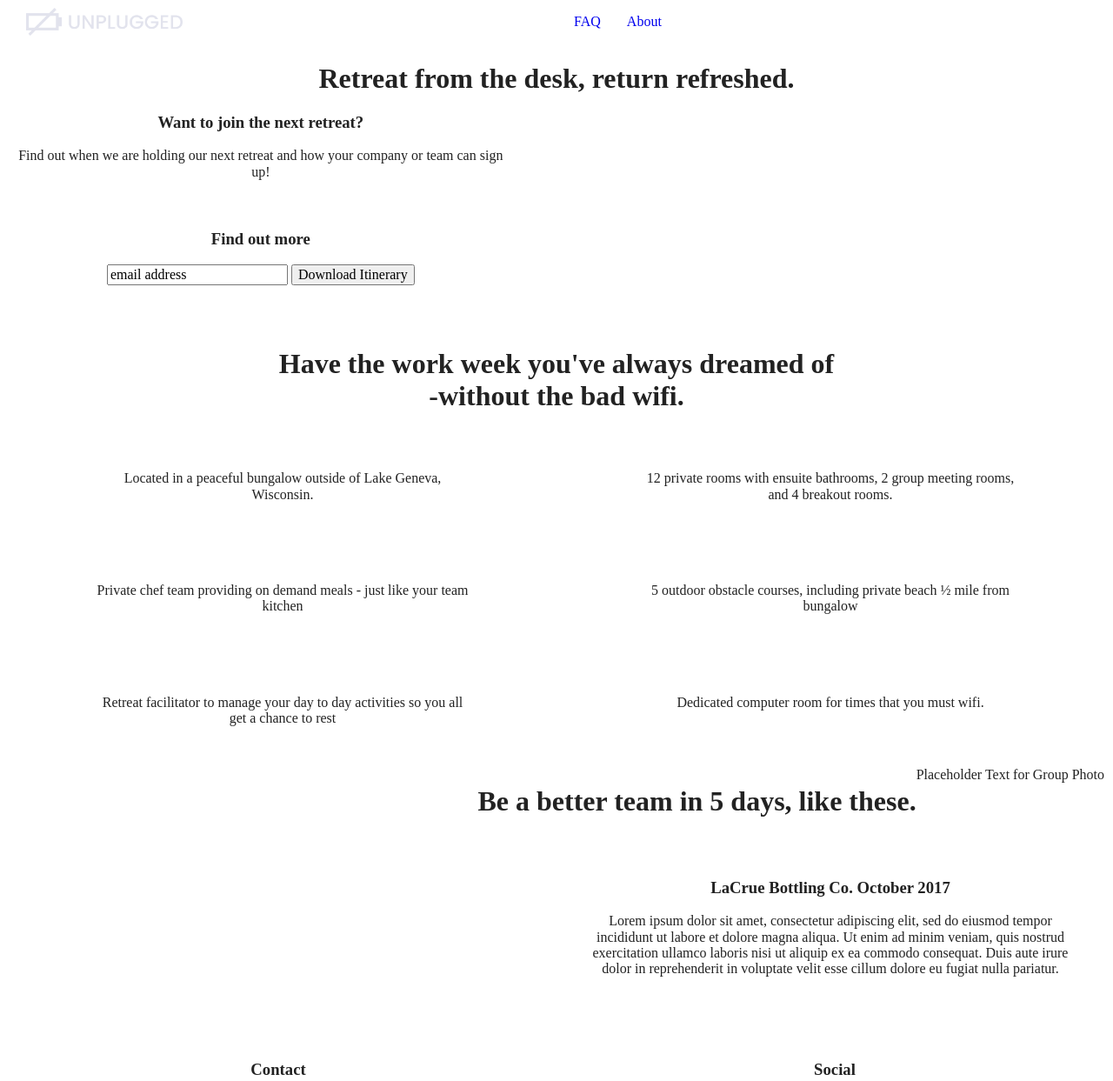
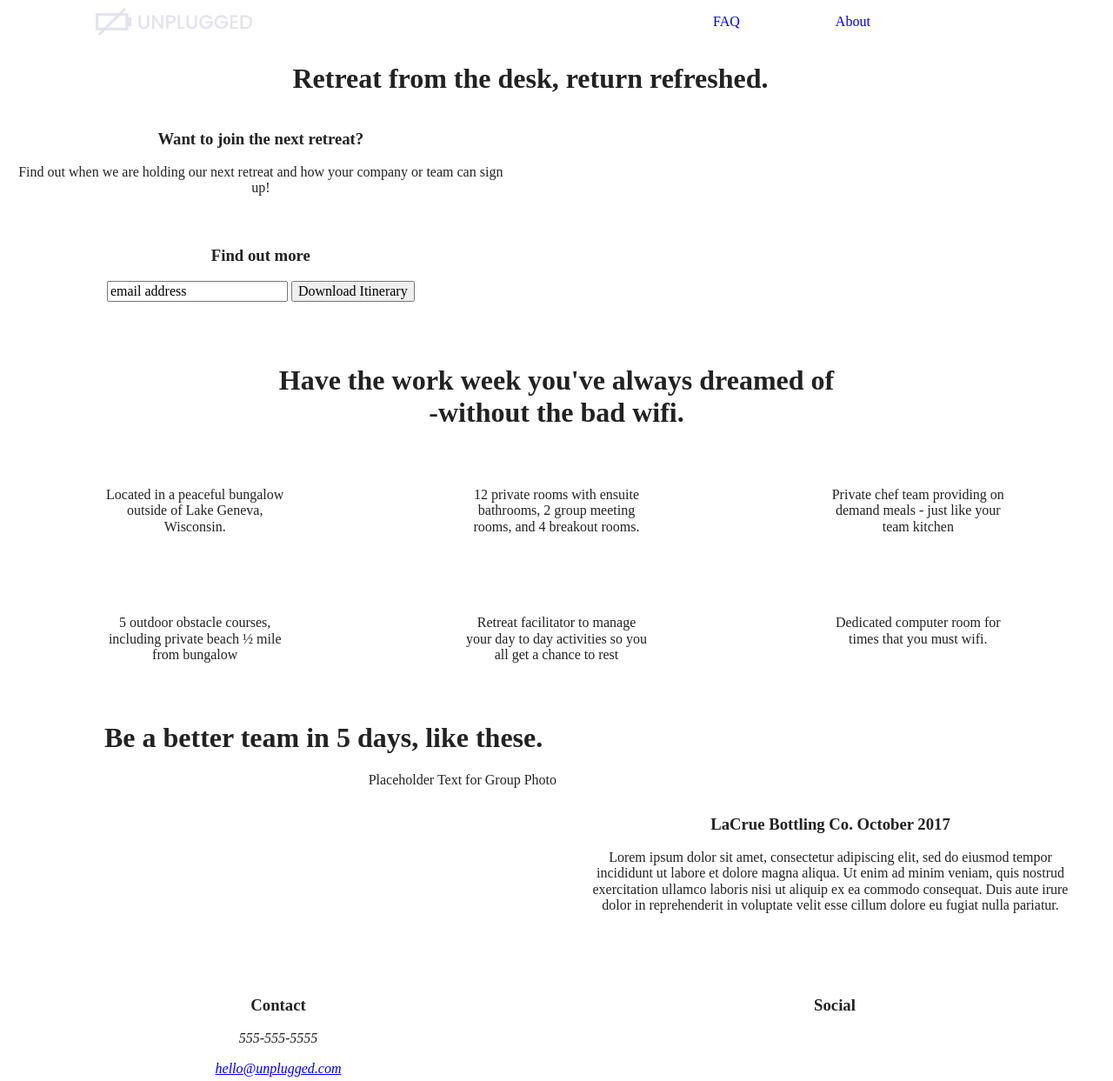
Before and after one commit to mikaturner/unplugged-retreat, a website built with Parcel: page index.html in a window 1280 px wide. Shown: the top 1243 px of the page at 87% size. Built offline with nearby package versions, Linux system fonts and the light colour scheme.

Commit message:
Added responsive styling for Desktop

```diff
--- a/css/main.css
+++ b/css/main.css
@@ -287,6 +287,29 @@ textarea {
    }
     @media only screen and (min-width: 1200px) {
     /*Desktop styles here*/
+    header a{
+      padding-left: 110px;
+    }
+
+    .feat article {
+      width: 33%;
+      box-sizing: border-box;
+      padding: 30px 100px 30px 100px;
+    }
+    .hero-area {
+      display: flex;
+    }
+    .hero-area h1,  .feat h1 {
+      display: flex;
+      width: 1200px;
+      justify-content: center;
+    }
+   .reviews h1 {
+      display: flex;
+      flex: 1 1 100%;
+      justify-content: flex-start;
+      padding-left: 110px;
+    }
     }
 
 
```
